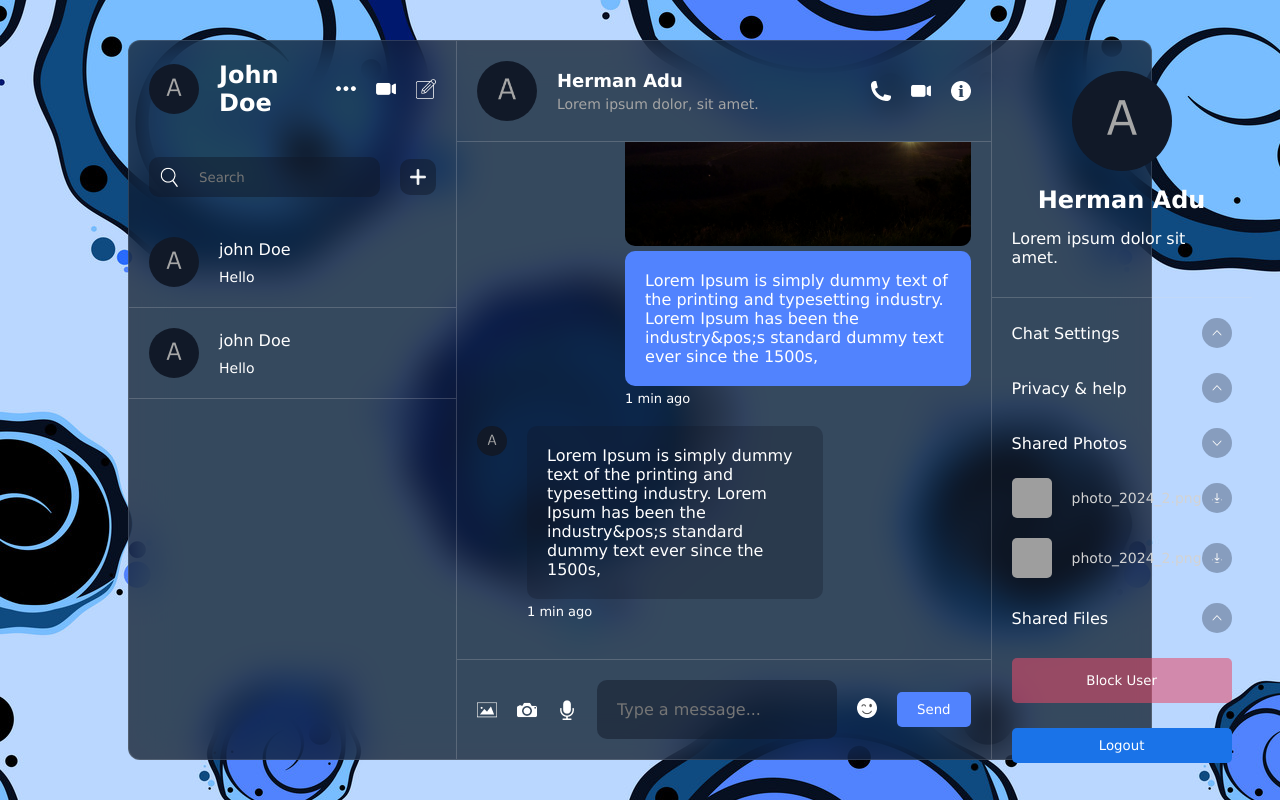
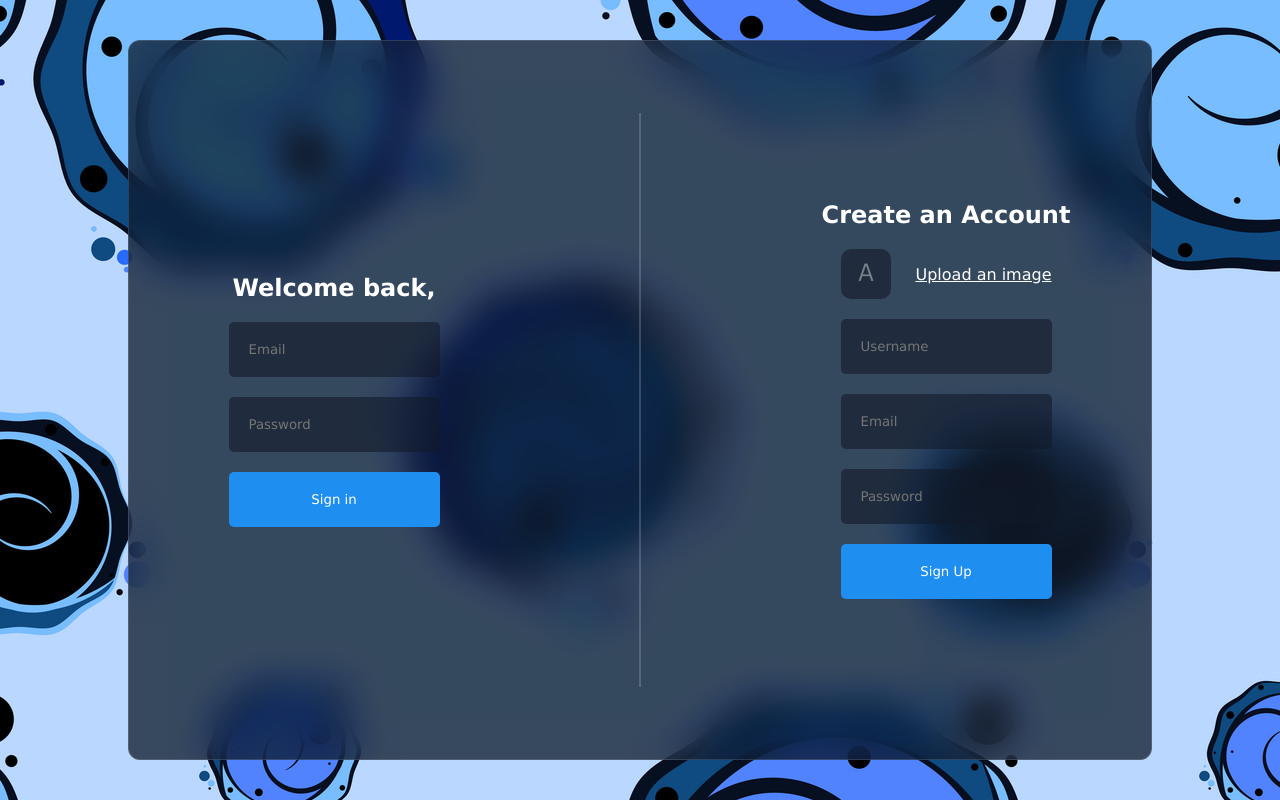
Before and after one commit to Herman-Adu/react-firebase-chat-app, a React (Vite) app: page / in a window 1280 px wide. Built offline with nearby package versions, Linux system fonts and the light colour scheme; grey boxes are pictures that could not be loaded.

Commit message:
Implement register functionality for new user including image upload utilising firebase datastore, authentication and storage

```diff
--- a/src/App.jsx
+++ b/src/App.jsx
@@ -5,8 +5,8 @@ import Login from "./components/login/Login";
 import Notification from "./components/notification/Notification";
 
 const App = () => {
-  //const user = false;
-  const user = true;
+  const user = false;
+  //const user = true;
 
   return (
     <div className="container">
--- a/src/components/login/Login.jsx
+++ b/src/components/login/Login.jsx
@@ -1,6 +1,11 @@
 import { useState } from "react";
 import "./login.css";
+
 import { toast } from "react-toastify";
+import { createUserWithEmailAndPassword } from "firebase/auth";
+import { auth, db } from "../../lib/firebase";
+import { doc, setDoc } from "firebase/firestore";
+import upload from "../../lib/upload";
 
 const Login = () => {
   const [avatar, setAvatar] = useState({
@@ -8,27 +13,63 @@ const Login = () => {
     url: "",
   });
 
+  const [loading, setLoading] = useState(false);
+
   const handleAvatar = (e) => {
-    // check we got an avatar to prevent re-runs
     if (e.target.files[0]) {
       setAvatar({
         file: e.target.files[0],
-        url: URL.createObjectURL(e.target.files[0]), // use objectURL to be able to show the image stright away
+        url: URL.createObjectURL(e.target.files[0]),
       });
+    }
+  };
+
+  const handleRegister = async (e) => {
+    e.preventDefault();
+    setLoading(true);
+
+    // get the data entered into the form
+    const formData = new FormData(e.target);
+
+    // destructure username, email and password from formData
+    const { username, email, password } = Object.fromEntries(formData);
+    //console.log("Username: ", username);
+    //console.log("Avatar: ", avatar.file);
+
+    try {
+      // create a new user with email and password
+      const res = await createUserWithEmailAndPassword(auth, email, password);
+
+      // upload
+      const imgUrl = await upload(avatar.file);
+
+      // setup database document
+      await setDoc(doc(db, "users", res.user.uid), {
+        username,
+        email,
+        avatar: imgUrl,
+        id: res.user.uid,
+        blocked: [],
+      });
+
+      // setup database doc for chats - empty
+      await setDoc(doc(db, "userchats", res.user.uid), {
+        chats: [],
+      });
+
+      // feedback for account created
+      toast.success("Account created! You can login now!");
+    } catch (err) {
+      console.log(err);
+
+      toast.error(err.message);
+    } finally {
+      setLoading(false);
     }
   };
 
   const handleLogin = async (e) => {
     e.preventDefault();
-
-    // test the toast
-    //toast.warn("Test toaster using warning");
-
-    // test the toast
-    //toast.success("Test toaster using success");
-
-    // test the toast
-    toast.error("Test toaster using error");
   };
 
   return (
@@ -39,7 +80,7 @@ const Login = () => {
         <form onSubmit={handleLogin}>
           <input type="text" placeholder="Email" name="email" />
           <input type="password" placeholder="Password" name="password" />
-          <button>Sign In</button>
+          <button>Sign in</button>
         </form>
       </div>
 
@@ -48,7 +89,7 @@ const Login = () => {
       <div className="item">
         <h2>Create an Account</h2>
 
-        <form>
+        <form onSubmit={handleRegister}>
           <label htmlFor="file">
             <img src={avatar.url || "./avatar.png"} alt="" />
             Upload an image
@@ -68,7 +109,7 @@ const Login = () => {
 
           <input type="password" placeholder="Password" name="password" />
 
-          <button>Sign Up</button>
+          <button disabled={loading}>{loading ? "Loading" : "Sign Up"}</button>
         </form>
       </div>
     </div>
--- /dev/null
+++ b/src/lib/upload.js
@@ -0,0 +1,30 @@
+import { getDownloadURL, ref, uploadBytesResumable } from "firebase/storage";
+import { storage } from "./firebase";
+
+const upload = async (file) => {
+  const date = new Date();
+  const storageRef = ref(storage, `images/${date + file.name}`);
+
+  const uploadTask = uploadBytesResumable(storageRef, file);
+
+  return new Promise((resolve, reject) => {
+    uploadTask.on(
+      "state_changed",
+      (snapshot) => {
+        const progress =
+          (snapshot.bytesTransferred / snapshot.totalBytes) * 100;
+        console.log("Upload is " + progress + "% done");
+      },
+      (error) => {
+        reject("Something went wrong!" + error.code);
+      },
+      () => {
+        getDownloadURL(uploadTask.snapshot.ref).then((downloadURL) => {
+          resolve(downloadURL);
+        });
+      }
+    );
+  });
+};
+
+export default upload;
```
